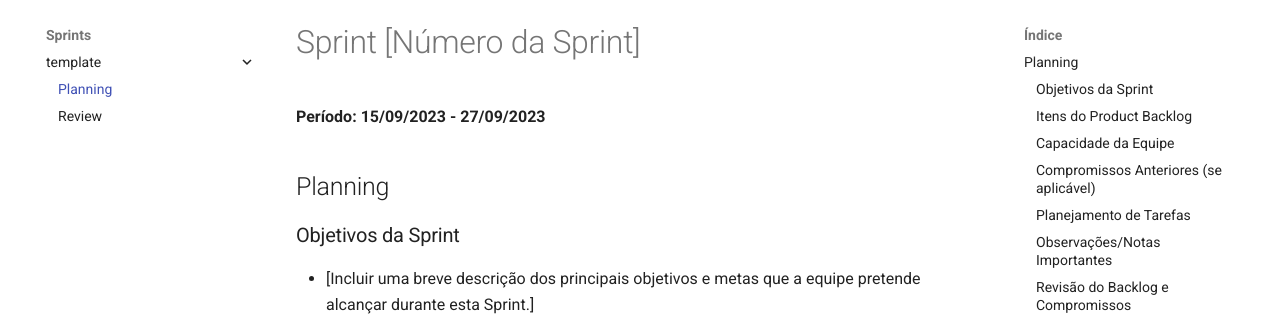
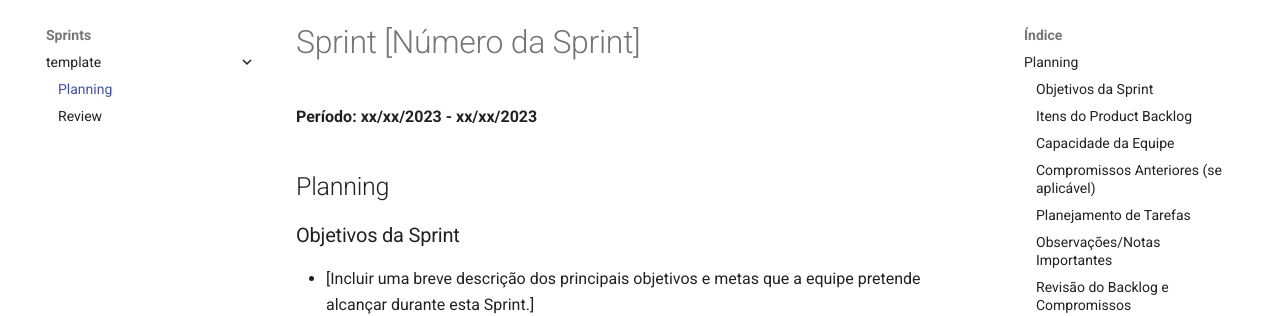
Before and after one commit to mdsreq-fga-unb/2023-2-BeachTennisCoordiMate, an MkDocs documentation site: the page built from docs/sprints/template/planning.md, in a window 1280 px wide and 900 px high. Shown: the part 124-440 px from the top of the window. Built offline with MkDocs 1.6.1 and Material for MkDocs 9.7.7, drawn with Linux system fonts in a browser that asks for light colours; nearby versions of some CDN libraries.

Commit message:
Adiciona data generica

```diff
--- a/docs/sprints/template/planning.md
+++ b/docs/sprints/template/planning.md
@@ -1,5 +1,5 @@
 # Sprint [Número da Sprint]
-**Período: 15/09/2023 - 27/09/2023**
+**Período: xx/xx/2023 - xx/xx/2023**
 
 ## Planning
 
```
Also changed, not shown: docs/sprints/template/review.md (+1 -1 lines).
